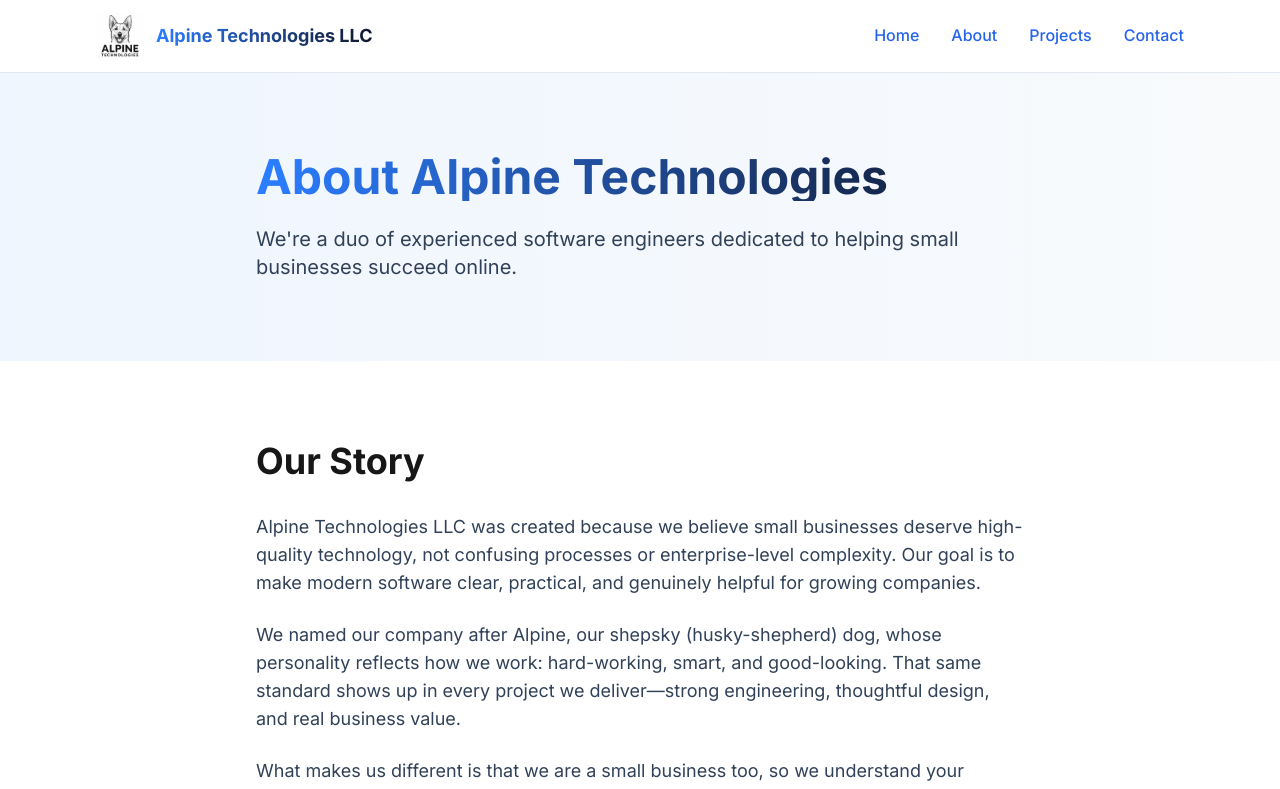
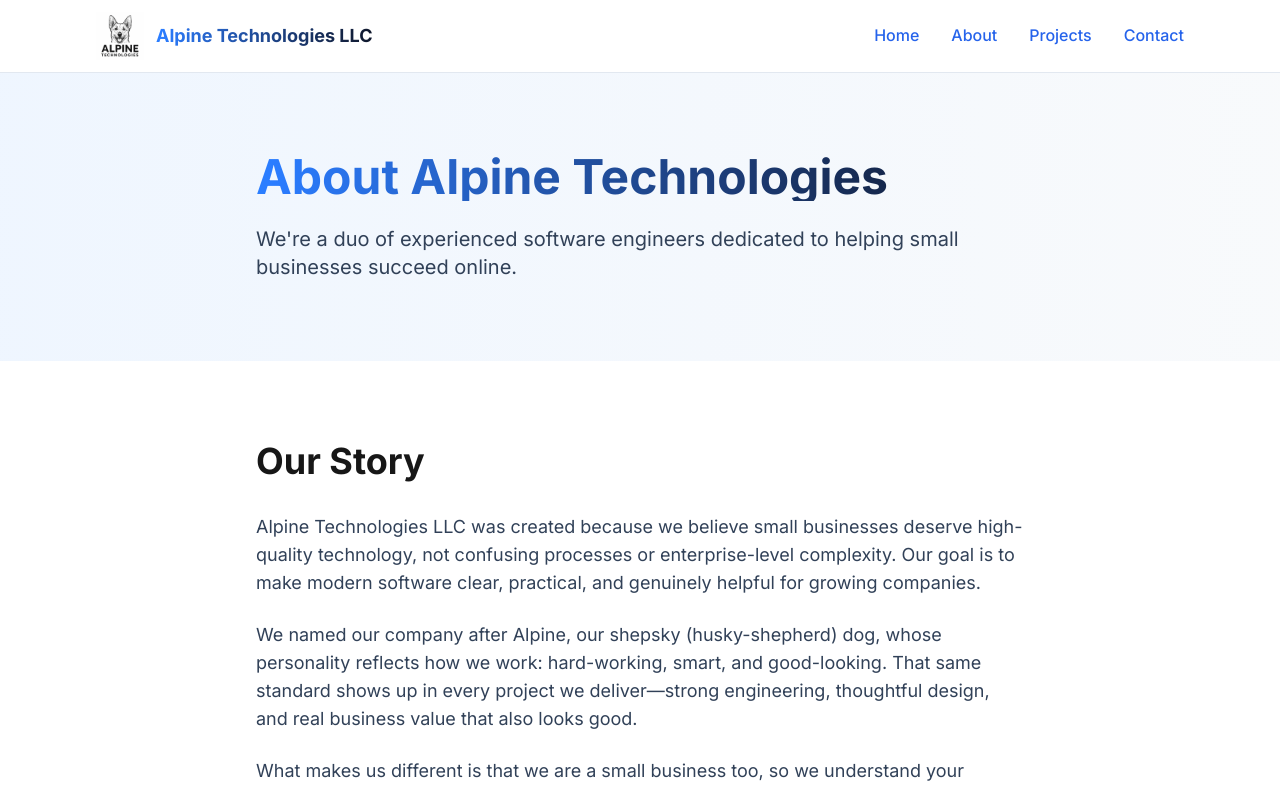
Before and after one commit to Alpine-Tech-Devs/alpine-technologies-llc, a Next.js app: page /about in a window 1280 px wide. Shown: the top 789 px of the page. Built offline with nearby package versions, Linux system fonts and the light colour scheme.

Commit message:
Update text

```diff
--- a/app/about/page.tsx
+++ b/app/about/page.tsx
@@ -28,7 +28,7 @@ export default function About() {
               Alpine Technologies LLC was created because we believe small businesses deserve high-quality technology, not confusing processes or enterprise-level complexity. Our goal is to make modern software clear, practical, and genuinely helpful for growing companies.
             </p>
             <p>
-              We named our company after Alpine, our shepsky (husky-shepherd) dog, whose personality reflects how we work: hard-working, smart, and good-looking. That same standard shows up in every project we deliver—strong engineering, thoughtful design, and real business value.
+              We named our company after Alpine, our shepsky (husky-shepherd) dog, whose personality reflects how we work: hard-working, smart, and good-looking. That same standard shows up in every project we deliver—strong engineering, thoughtful design, and real business value that also looks good.
             </p>
             <p>
               What makes us different is that we are a small business too, so we understand your reality. We can build your app, help solve broader technology challenges, and create a practical plan for your business to succeed long-term with technology. We use modern tools, including AI, to work efficiently, but every solution is reviewed, tested, and guided by human expertise.
```
